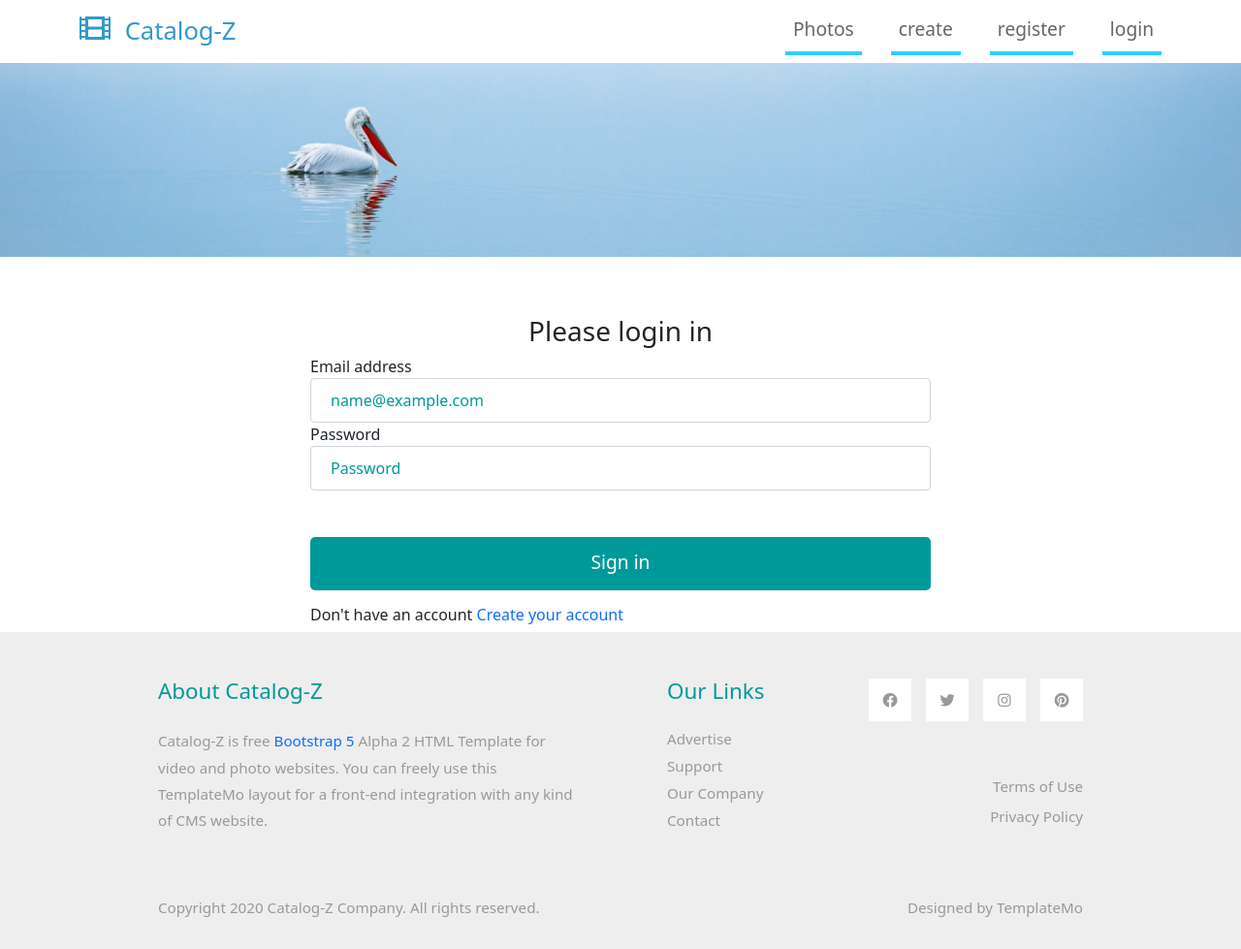
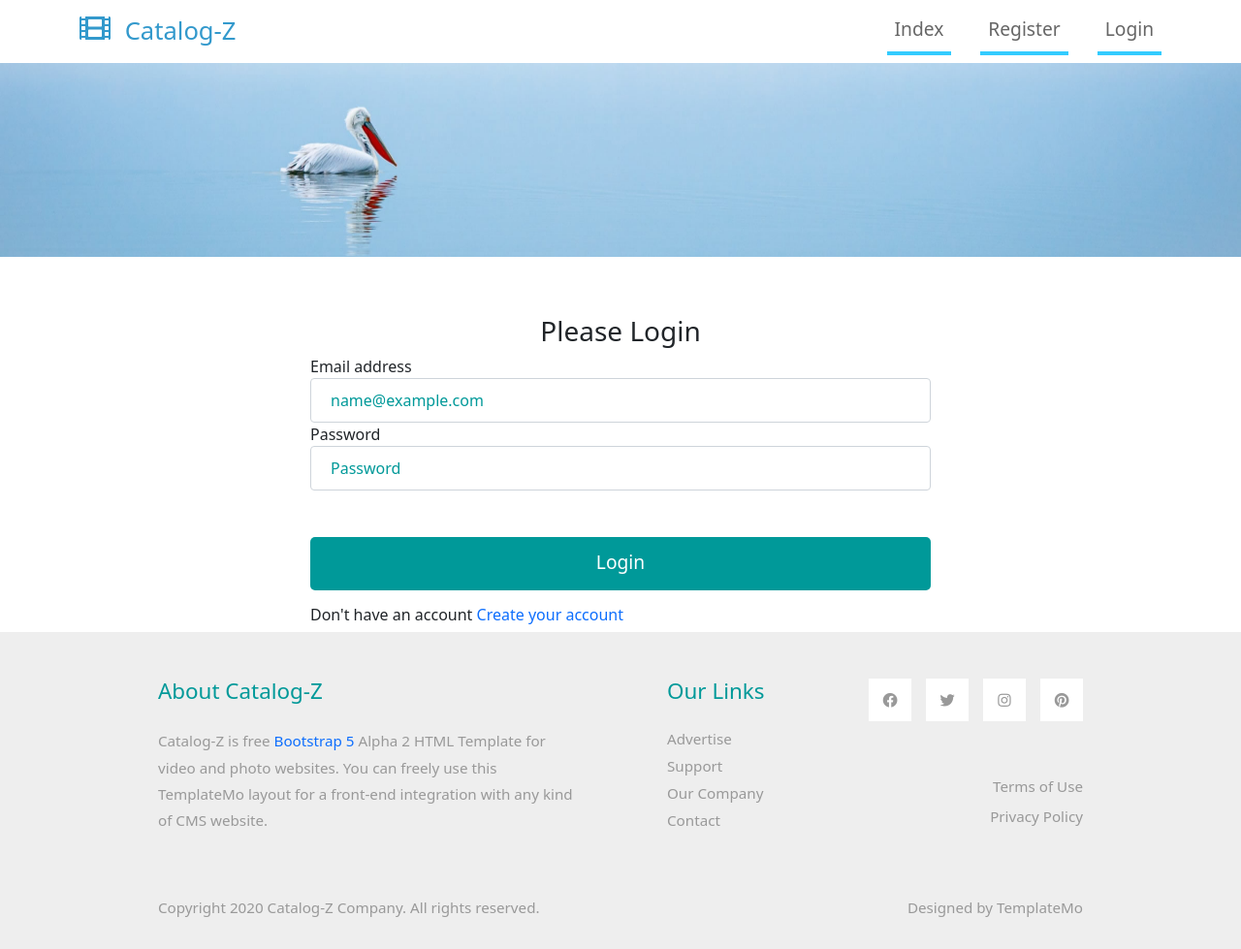
Before and after one commit to Vihari7/Gallery, a PHP site: page /login.php in a window 1280 px wide. Shown: the whole page at 97% size. Run offline with PHP 8.4, Linux system fonts and the light colour scheme.

Commit message:
Login Signup

```diff
--- a/config.php
+++ b/config.php
@@ -6,7 +6,7 @@
 
 
     //dbname
-    $dbname = "auth-sys";
+    $dbname = "gallery";
 
     //user
     $user = "root";
--- a/includes/header.php
+++ b/includes/header.php
@@ -1,3 +1,8 @@
+<?php
+
+session_start();
+
+?>
 <!DOCTYPE html>
 <html lang="en">
 <head>
@@ -36,18 +41,23 @@ https://templatemo.com/tm-556-catalog-z
             <div class="collapse navbar-collapse" id="navbarSupportedContent">
             <ul class="navbar-nav ml-auto mb-2 mb-lg-0">
                 <li class="nav-item">
-                    <a class="nav-link nav-link-1 active" aria-current="page" href="index.php">Photos</a>
+                    <a class="nav-link nav-link-1 active" aria-current="page" href="index.php">Index</a>
+                </li>
+                <?php if(isset($_SESSION['username'])) : ?>
+                    <li class="nav-item">
+                    <a class="nav-link nav-link-1 active" aria-current="page" href=""><?php echo $_SESSION['username']; ?></a>
+                </li>
+                    <li class="nav-item">
+                    <a class="nav-link nav-link-1 active" aria-current="page" href="create.php">Create</a>
+                </li>
+                <?php else : ?>
+                <li class="nav-item">
+                    <a class="nav-link nav-link-1 active" aria-current="page" href="register.php">Register</a>
                 </li>
                 <li class="nav-item">
-                    <a class="nav-link nav-link-1 active" aria-current="page" href="create.php">create</a>
+                    <a class="nav-link nav-link-1 active" aria-current="page" href="login.php">Login</a>
                 </li>
-                <li class="nav-item">
-                    <a class="nav-link nav-link-1 active" aria-current="page" href="register.php">register</a>
-                </li>
-                <li class="nav-item">
-                    <a class="nav-link nav-link-1 active" aria-current="page" href="login.php">login</a>
-                </li>
-
+               <?php endif; ?>
             </ul>
             </div>
         </div>
@@ -63,3 +73,6 @@ https://templatemo.com/tm-556-catalog-z
     </div>
 
     <div class="container tm-container-content tm-mt-60"></div>
+
+    </body>
+    </html>
--- a/login.php
+++ b/login.php
@@ -66,7 +66,7 @@
 
 <main class="form-signin w-50 m-auto">
   <form method="POST" action="login.php">
-    <h1 class="h3 mt-5 fw-normal text-center">Please login in</h1>
+    <h1 class="h3 mt-5 fw-normal text-center">Please Login </h1>
 
     <div class="form-floating">
       <label for="floatingInput">Email address</label>
@@ -78,7 +78,7 @@
       <input name="password" type="password" class="form-control" id="floatingPassword" placeholder="Password">
     </div>
 
-    <button name="submit" class="w-100 btn btn-lg btn-primary" type="submit">Sign in</button>
+    <button name="submit" class="w-100 btn btn-lg btn-primary" type="submit">Login</button>
     <h6 class="mt-3">Don't have an account  <a href="register.php">Create your account</a></h6>
   </form>
 </main>
--- a/register.php
+++ b/register.php
@@ -31,6 +31,7 @@
           ':mypassword' => password_hash($password, PASSWORD_DEFAULT),
          ]);
 
+         header("location: login.php");
       }
     }
 
```
